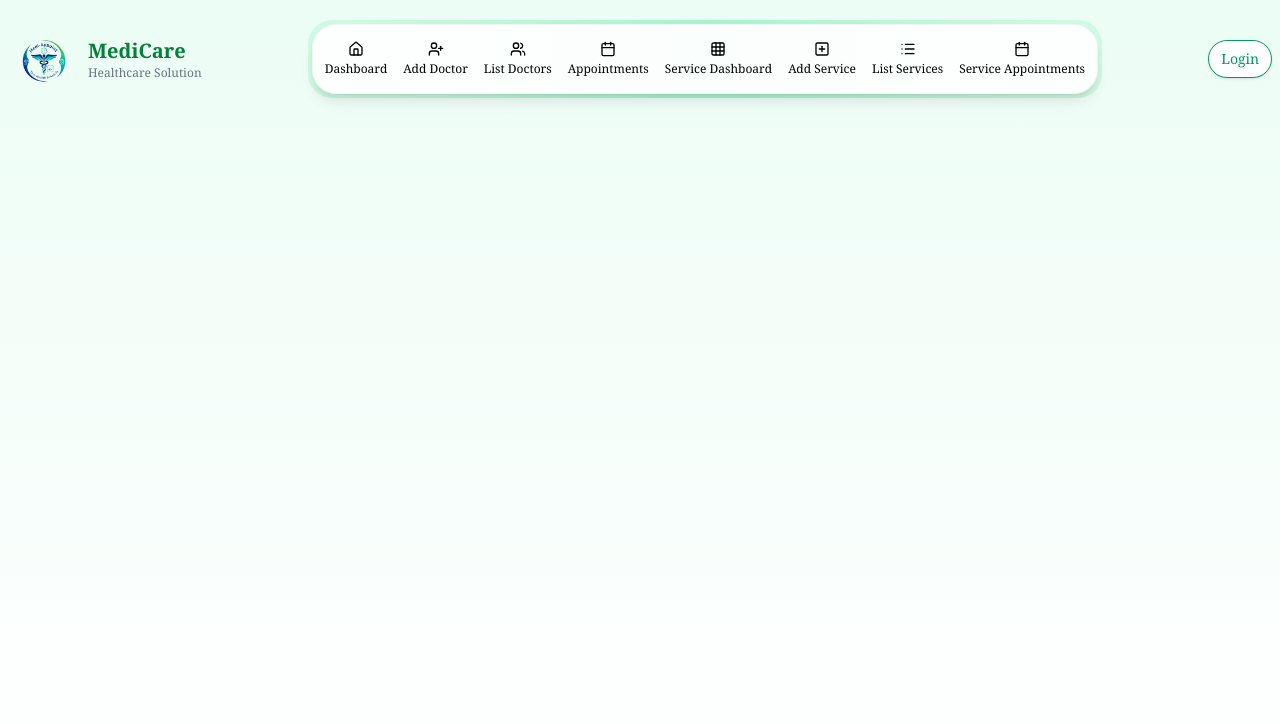
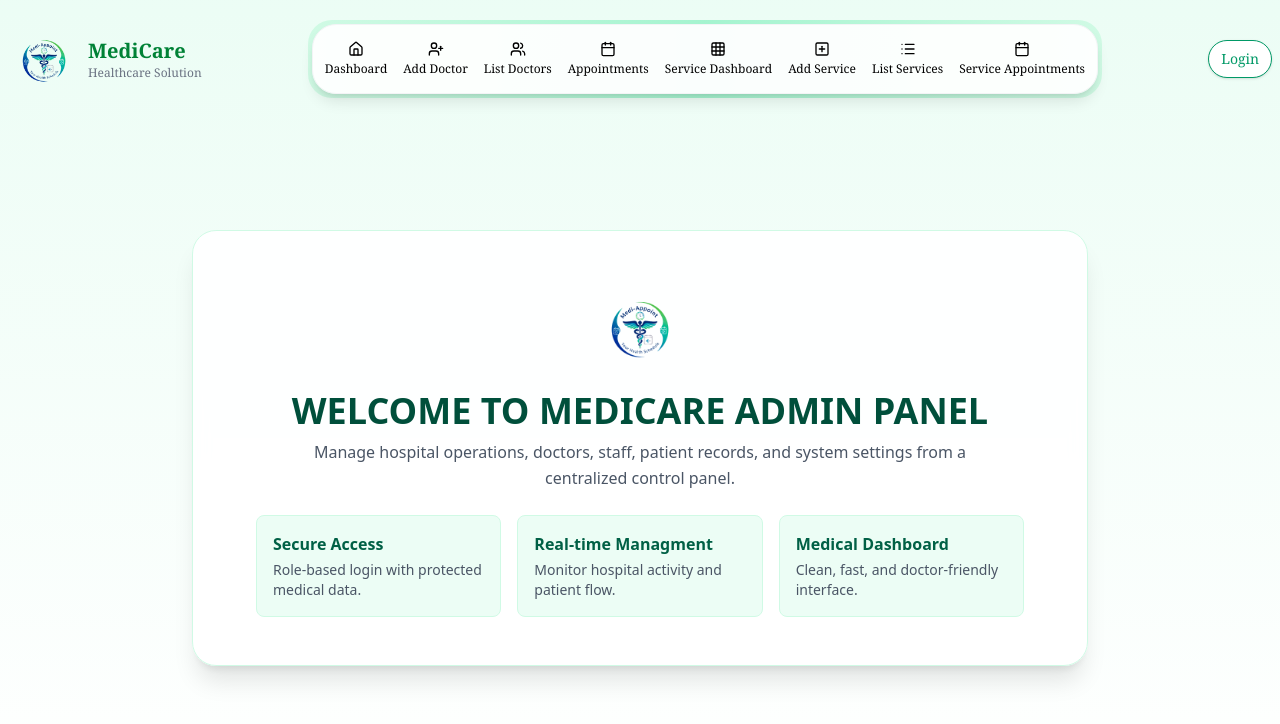
Before and after one commit to ujjawalsingh30/MediCare, a React (Vite) app in the folder admin/: page / in a window 1280 px wide. Shown: the top 724 px of the page. Built offline with nearby package versions, Linux system fonts and the light colour scheme; no server answers.

Commit message:
Working on dashboard page

```diff
--- a/admin/src/App.jsx
+++ b/admin/src/App.jsx
@@ -1,12 +1,51 @@
 import React from 'react'
-import {  Routes, Route } from 'react-router-dom'
-import Hero from './pages/Hero'
+import { Routes, Route } from 'react-router-dom'
+import Hero from './pages/Hero';
+import { Link } from 'react-router-dom';
+import { Home } from 'lucide-react';
+import { useUser } from '@clerk/clerk-react';
+
+function RequireAuth({ children }) {
+  const { isLoaded, isSignedIn } = useUser();
+
+  if (!isLoaded) return null;
+  if (!isSignedIn)
+    return (
+      // <div className="min-h-screen font-mono flex itens-ceb=netr justify-center bg-linear-to-b from-emerald-50
+      // via-green-50 to-emerald-100 px-4">
+      <div className="min-h-screen font-mono flex items-center justify-center bg-gradient-to-b from-emerald-50 via-green-50 to-emerald-100 px-4">
+        <div className='text-center'>
+          <p className='text-emerald-800 font-semibold text-lg sm:text-2xl mb-4 animate-fade-in'>
+            Please sign in to view this page
+          </p>
+          <div className='flex justify-center'>
+            <Link to="/"
+            className='px-4 py-2 text-sm rounded-full bg-emerald-600 text-white shadow-sm hover:bg-emerald-700 hover:shadow-md transition-all duration-300 ease-in-out animate-bounce-subtle'>
+              HOME
+            </Link>
+
+          </div>
+
+        </div>
+      </div>
+    );
+  return children;
+}
 
 const App = () => {
   return (
     <div>
       <Routes>
         <Route path="/" element={<Hero />} />
+
+        <Route
+          path="/h"
+          element={
+            <RequireAuth>
+              <Home/>
+            </RequireAuth>
+          }
+        />
       </Routes>
 
     </div>
--- /dev/null
+++ b/admin/src/components/DashboardPage.jsx
@@ -0,0 +1,17 @@
+import React from 'react'
+import { dashboardStyles as s } from '../assets/dummyStyles';
+
+const API_BASE = 'http://localhost:4000';
+const PATIENT_COUNT_API = `${API_BASE}/api/appointments/patients/count`;
+
+//Hekper Function
+
+const DashboardPage = () => {
+    return (
+        <div>
+
+        </div>
+    )
+}
+
+export default DashboardPage
--- a/admin/src/pages/Hero.jsx
+++ b/admin/src/pages/Hero.jsx
@@ -1,13 +1,84 @@
 import React from 'react'
 import Navbar from '../components/Navbar';
 import { heroStyles } from '../assets/dummyStyles';
+import logoImg from "../assets/logo.png";
 
-const Hero = () => {
+const Hero = ({ role = "admin", userName = "Doctor" }) => {
+  const isDoctor = role === "doctor";
   return (
     <div className={heroStyles.container}>
-      <Navbar/>
+      <Navbar />
+      <main className={heroStyles.mainContainer}>
+        <section className={heroStyles.section}>
+          <div className={heroStyles.decorativeBg.container}>
+            <div className={heroStyles.decorativeBg.blurBackground}>
+              <div className={heroStyles.decorativeBg.blurShape}></div>
+            </div>
+            <div className={heroStyles.contentBox}>
+              <div className={heroStyles.logoContainer}>
+                <img src={logoImg} alt="logo" className={heroStyles.logo} />
+              </div>
+
+              <h1 className={heroStyles.heading}>
+                {isDoctor
+                  ? `Welcome, Dr. ${userName}`
+                  : "WELCOME TO MEDICARE ADMIN PANEL"
+                }
+              </h1>
+
+              <p className={heroStyles.description}>
+                {isDoctor
+                  ? "Access your patient records, manage appointments, and review medical reports securely from your dashboard."
+                  : "Manage hospital operations, doctors, staff, patient records, and system settings from a centralized control panel."
+                }
+              </p>
+
+              {/* info cards */}
+              <div className={heroStyles.infoCards.container}>
+                <div className={heroStyles.infoCards.card}>
+                  <h3 className={heroStyles.infoCards.cardTitle}>
+                    Secure Access
+                  </h3>
+                  <p className={heroStyles.infoCards.cardText}>
+                    Role-based login with protected medical data.
+                  </p>
+                </div>
+
+
+
+                <div className={heroStyles.infoCards.card}>
+                  <h3 className={heroStyles.infoCards.cardTitle}>
+                   Real-time Managment
+                  </h3>
+                  <p className={heroStyles.infoCards.cardText}>
+                    Monitor hospital activity and patient flow.
+                  </p>
+                </div>
+
+
+
+                <div className={heroStyles.infoCards.card}>
+                  <h3 className={heroStyles.infoCards.cardTitle}>
+                    Medical Dashboard
+                  </h3>
+                  <p className={heroStyles.infoCards.cardText}>
+                    Clean, fast, and doctor-friendly interface.
+                  </p>
+                </div>
+
+
+
+
+              </div>
+
+            </div>
+
+          </div>
+
+        </section>
+      </main>
     </div>
-  )
-}
+  );
+};
 
 export default Hero
--- /dev/null
+++ b/admin/src/pages/Home.jsx
@@ -0,0 +1,15 @@
+import React from 'react'
+import Navbar from '../components/Navbar'
+import DashboardPage from '../components/DashboardPage'
+
+const Home = () => {
+    return (
+        <div>
+            <Navbar />
+            <DashboardPage />
+
+        </div>
+    );
+};
+
+export default Home
```
